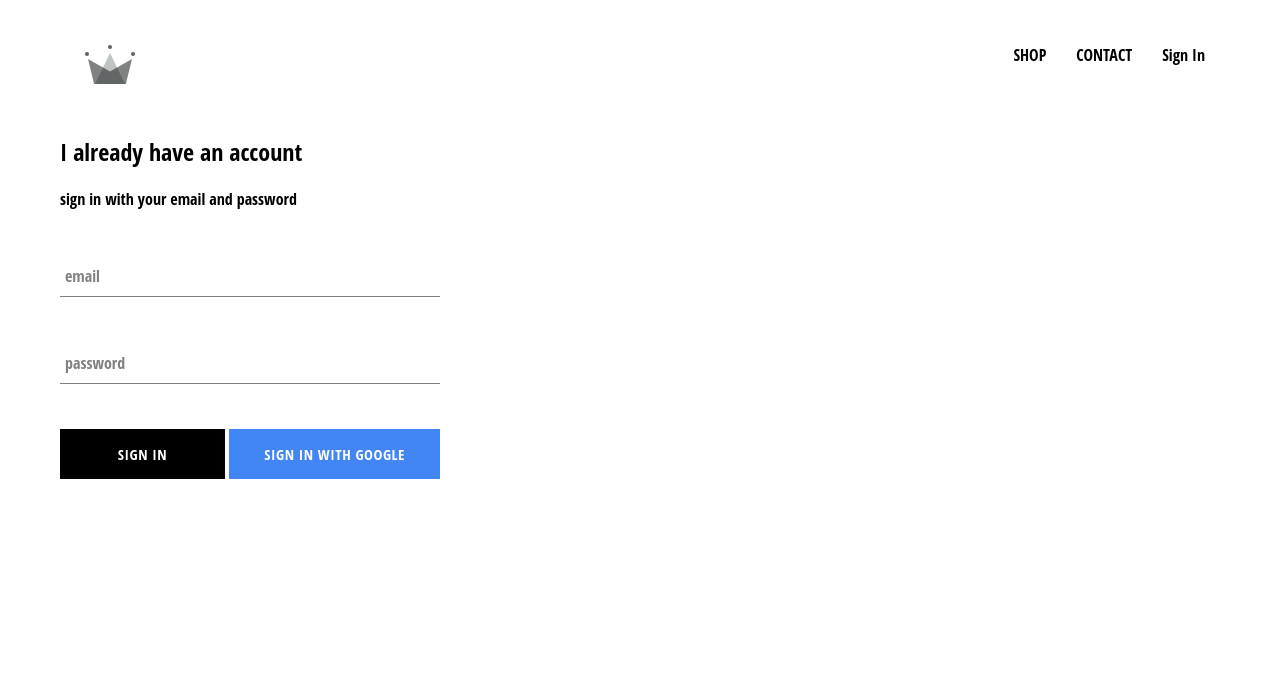
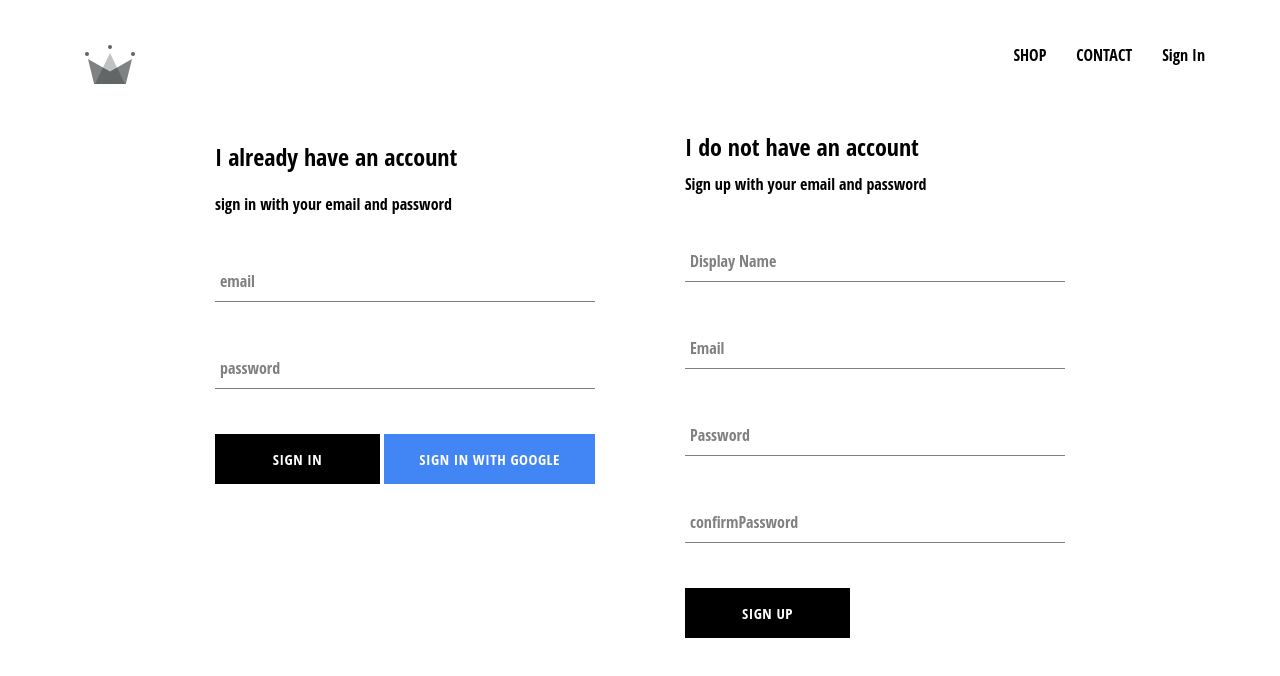
Before and after one commit to akhil-anand/crwn-clothing, a React (Create React App) app: page /signin in a window 1280 px wide. Shown: the top 676 px of the page. Built offline with nearby package versions, Linux system fonts and the light colour scheme; no server answers.

Commit message:
implemented firebase utils, included ability to store authenticated users into our firestore database

```diff
--- a/src/App.js
+++ b/src/App.js
@@ -40,6 +40,7 @@
             ...snapShot.data()
           }
         });
+        console.log(this.state);
       });
 
      }
--- /dev/null
+++ b/src/components/sign-up/sign-up.component.jsx
@@ -0,0 +1,111 @@
+import React from "react";
+
+//component imports
+import './sign-up.styles.scss';
+import FormInput from "../form-input/form-input.component";
+import CustomButton from "../custom-button/custom-button.component";
+
+import { auth , createUserProfileDocument } from "../../firebase/firebase.utils";
+
+class SignUp extends React.Component {
+    constructor(){
+        super();
+
+        this.state = {
+            displayName: '',
+            email: '',
+            password: '',
+            confirmPassword: '',
+        }
+    }
+
+    handleSubmit = async event => {
+        event.preventDefault();
+
+        const { displayName, email, password, confirmPassword } = this.state;
+
+        if(password !== confirmPassword){
+            alert("passwords don't match")
+            return;
+        }
+
+        try {
+            const { user } = await auth.createUserWithEmailAndPassword(email, password);
+
+           await createUserProfileDocument(user, {displayName})
+
+           this.setState({
+            displayName: '',
+            email: '',
+            password: '',
+            confirmPassword: '',
+        })
+
+        } catch (error) {
+            console.log(error);
+        }
+
+    }
+
+    handleChange = event => {
+        const { name, value } = event.target;
+
+        this.setState({[name]: value})
+    }
+
+    render(){
+        const { displayName, email, password, confirmPassword } = this.state;
+        return(
+            <div className="sign-up">
+                <h2 className='title'>I do not have an account </h2>
+                <span>Sign up with your email and password</span>
+                <form className='sign-up-form' onSubmit={this.handleSubmit}>
+                    <FormInput
+                    type='text'
+                    name='displayName'
+                    value={ displayName }
+                    onChange= { this.handleChange}
+                    label='Display Name'
+                    required
+                    />
+
+                    <FormInput
+                    type='email'
+                    name='email'
+                    value={ email }
+                    onChange= { this.handleChange}
+                    label='Email'
+                    required
+                    />
+
+                    <FormInput
+                    type='password'
+                    name='password'
+                    value={ password }
+                    onChange= { this.handleChange}
+                    label='Password'
+                    required
+                    />
+
+                    <FormInput
+                    type='password'
+                    name='confirmPassword'
+                    value={ confirmPassword }
+                    onChange= { this.handleChange}
+                    label='confirmPassword'
+                    required
+                    />
+
+                    <CustomButton type='submit'>SIGN UP</CustomButton>
+
+
+
+                </form>
+            </div>
+        )
+    }
+
+
+}
+
+export default SignUp;
--- /dev/null
+++ b/src/components/sign-up/sign-up.styles.scss
@@ -0,0 +1,9 @@
+.sign-up {
+    display: flex;
+    flex-direction: column;
+    width: 380px;
+
+    .title {
+      margin: 10px 0;
+    }
+  }
--- a/src/pages/sign-in-and-sign-up/sign-in-and-sign-up.component.jsx
+++ b/src/pages/sign-in-and-sign-up/sign-in-and-sign-up.component.jsx
@@ -4,10 +4,12 @@
 //Importing Components
 import './sign-in-and-sign-up.styles.scss';
 import SignIn from "../../components/sign-in/sign-in.component";
+import SignUp from "../../components/sign-up/sign-up.component";
 
 const SignInAndSignUpPage = () => (
     <div className="sign-in-and-sign-up">
         <SignIn />
+        <SignUp />
     </div>
 
 );
--- a/src/pages/sign-in-and-sign-up/sign-in-and-sign-up.styles.scss
+++ b/src/pages/sign-in-and-sign-up/sign-in-and-sign-up.styles.scss
@@ -0,0 +1,6 @@
+.sign-in-and-sign-up{
+    width: 850px;
+    display: flex;
+    justify-content: space-between;
+    margin: 30px auto;
+}
```
